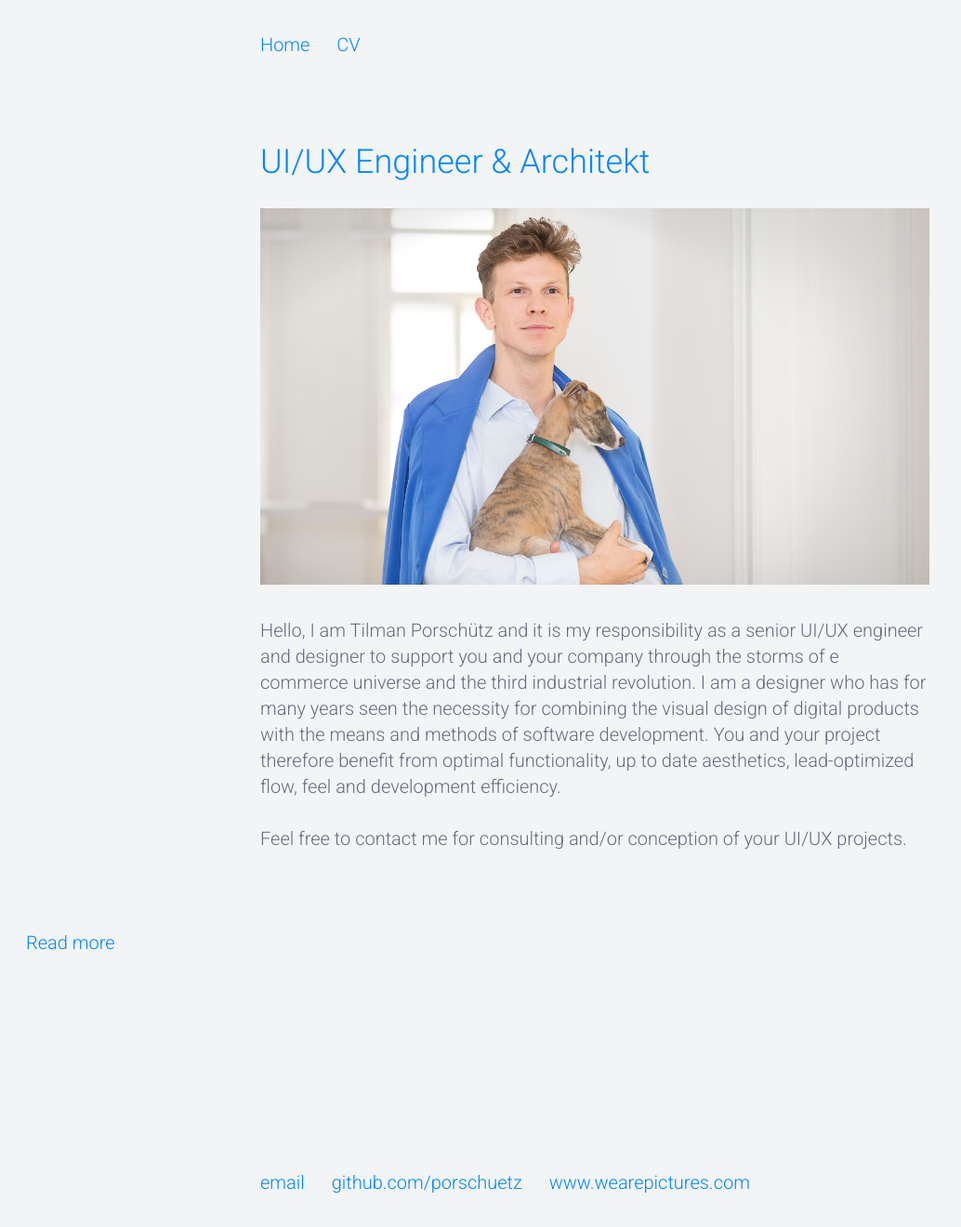
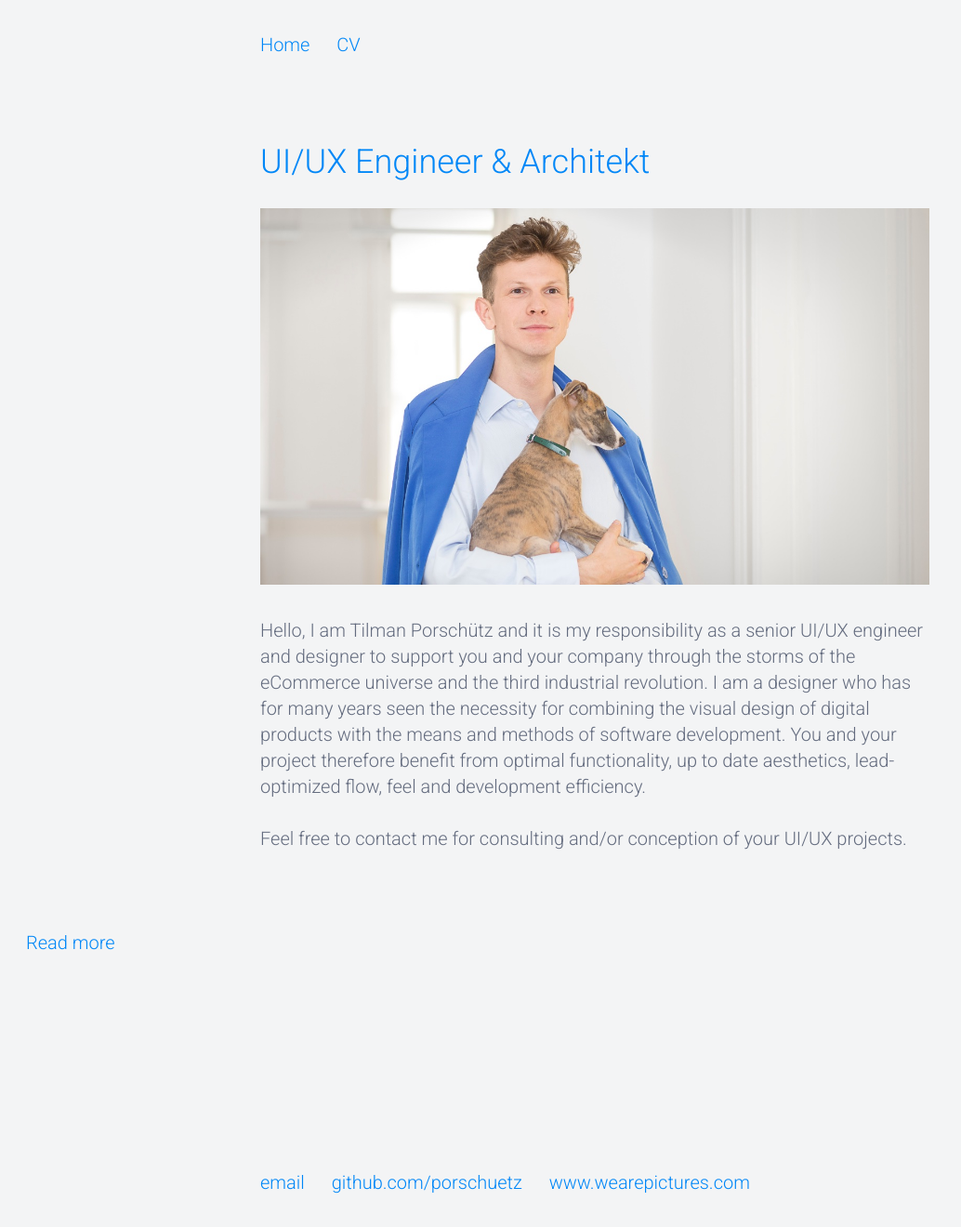
Before and after one commit to mandymozart/mandymozart, a Jekyll site: the page built from index.html, in a window 1280 px wide. Shown: the whole page at 93% size, without its empty margins (0-1034 px from the left). Built offline with Jekyll 4.4.1, drawn with Linux system fonts in a browser that asks for light colours.

Commit message:
fixed typo

```diff
--- a/index.html
+++ b/index.html
@@ -11,7 +11,7 @@ title: Tilman Porschuetz
 			</div>
 			<p>
 				Hello, I am Tilman Porschütz and it is my responsibility as a senior UI/UX engineer and designer
-				to support you and your company through the storms of e commerce universe and the third
+				to support you and your company through the storms of the eCommerce universe and the third
 				industrial revolution. I am a designer who has for many years seen the necessity for combining
 				the visual design of digital products with the means and methods of software development.
 				You and your project therefore benefit from optimal functionality, up to date aesthetics,
```
